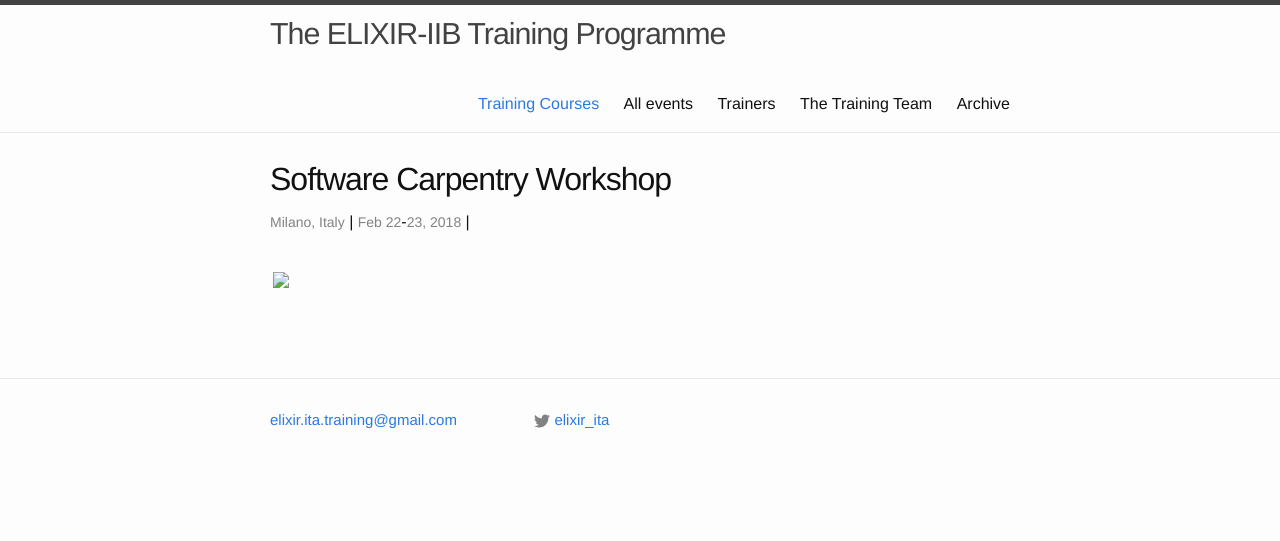
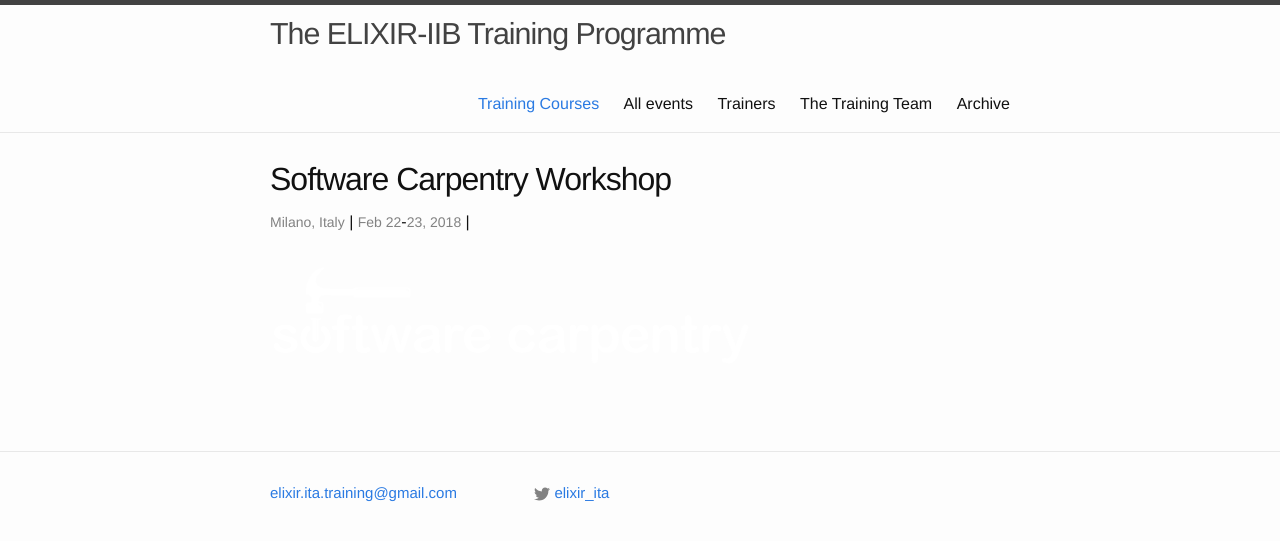
Before and after one commit to ELIXIR-IIB-training/website, a Jekyll site: the page built from _posts/2018-02-22-SWC-Milano-Bicocca.md, in a window 1280 px wide. Shown: the top 541 px of the page. Built offline with Jekyll 4.4.1, drawn with Linux system fonts in a browser that asks for light colours.

Commit message:
Update SWC Milano Bicocca

```diff
--- a/_posts/2018-02-22-SWC-Milano-Bicocca.md
+++ b/_posts/2018-02-22-SWC-Milano-Bicocca.md
@@ -10,7 +10,7 @@ description: Software Carpentry aims to help researchers get their work done in
 
 <table border="0">
 <tr>
-	<td><a href="https://elixir-iib-training.github.io/2018-02-22-milan/"><img src="../../../img/Logo_SWC.jpg"></a>
+	<td><a href="https://elixir-iib-training.github.io/2018-02-22-milan/"><img src="../../../img/Logo_SWC.svg"></a>
 	</td>
 </tr>
 </table>
```
